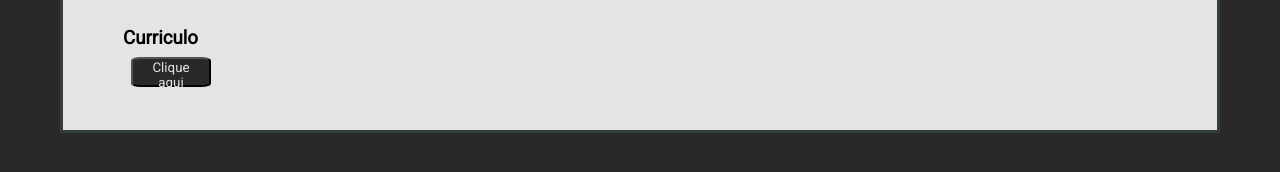
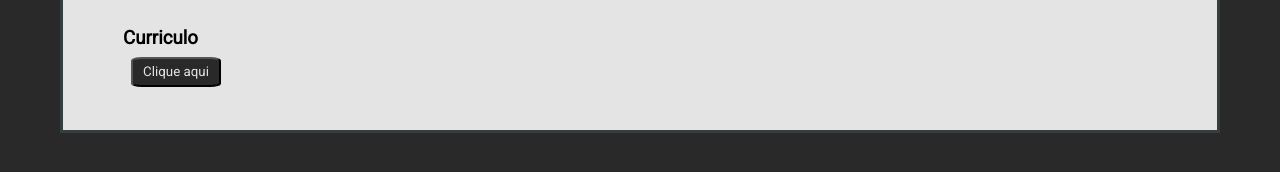
Before and after one commit to AndersonTatsuno/cv-anderson-tatsuno, a plain HTML site: page index.html in a window 1280 px wide. Shown: the part 432-604 px from the top of the page. Drawn offline with Linux system fonts and the light colour scheme.

Commit message:
Change buttons width

```diff
--- a/style.css
+++ b/style.css
@@ -1,6 +1,5 @@
 * {
     margin: 0;
-    font-family: 'Lato', sans-serif;
     font-family: 'Roboto', sans-serif;
     text-decoration: none;
 }
@@ -70,7 +69,7 @@ body {
 
 .curriculum button {
     margin: 8px;
-    width: 80px;
+    width: 90px;
     height: 30px;
     background-color: #292929;
     border-radius: 12%;
```
